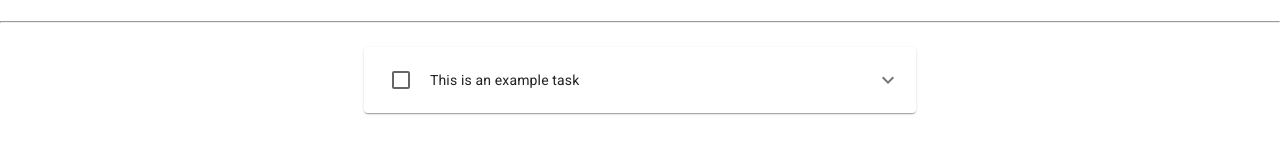
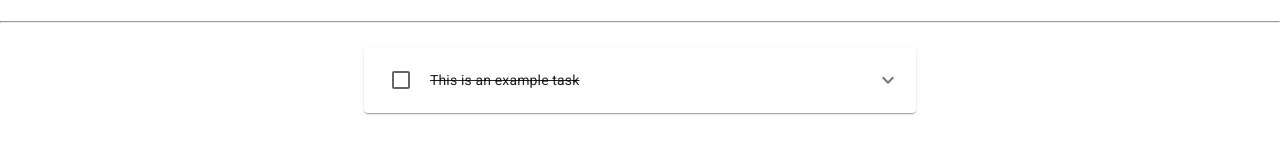
Before and after one commit to ryangholland/material-todo, a React (Vite) app: page / in a window 1280 px wide. Shown: the part 131-291 px from the top of the page. Built offline with nearby package versions, Linux system fonts and the light colour scheme.

Commit message:
Style move place and delete buttons for tasks

```diff
--- a/src/App.jsx
+++ b/src/App.jsx
@@ -36,8 +36,6 @@ function App() {
       notes: "",
       completed: false,
     };
-
-    console.log(newTask);
 
     setTasks([...tasks, newTask]);
     setTitleInput("");
--- a/src/assets/components/Task.jsx
+++ b/src/assets/components/Task.jsx
@@ -3,9 +3,13 @@ import Accordion from "@mui/material/Accordion";
 import AccordionDetails from "@mui/material/AccordionDetails";
 import AccordionSummary from "@mui/material/AccordionSummary";
 import ExpandMoreIcon from "@mui/icons-material/ExpandMore";
+import DeleteForeverIcon from '@mui/icons-material/DeleteForever';
+import ArrowUpwardIcon from '@mui/icons-material/ArrowUpward';
+import ArrowDownwardIcon from '@mui/icons-material/ArrowDownward';
 import Stack from "@mui/material/Stack";
 import Typography from "@mui/material/Typography";
 import Checkbox from "@mui/material/Checkbox";
+import Button from "@mui/material/Button";
 
 import { useState } from "react";
 
@@ -27,13 +31,20 @@ function Task(props) {
       >
         <Stack direction="row" spacing={1} alignItems="center">
           <Checkbox />
-          <Typography variant="body2">{task.title}</Typography>
+          <Typography variant="body2" sx={{ textDecoration: "line-through" }}>
+            {task.title}
+          </Typography>
         </Stack>
       </AccordionSummary>
       <AccordionDetails>
-        <Typography variant="body2">
+        <Typography variant="body2" gutterBottom>
           Date Added: {task.date.toUTCString()}
         </Typography>
+        <Stack direction="row" spacing={4} justifyContent="center">
+          <Button variant="contained"><ArrowUpwardIcon /></Button>
+          <Button variant="contained"><ArrowDownwardIcon /></Button>
+          <Button variant="contained" color="error"><DeleteForeverIcon /></Button>
+        </Stack>
       </AccordionDetails>
     </Accordion>
   );
```
